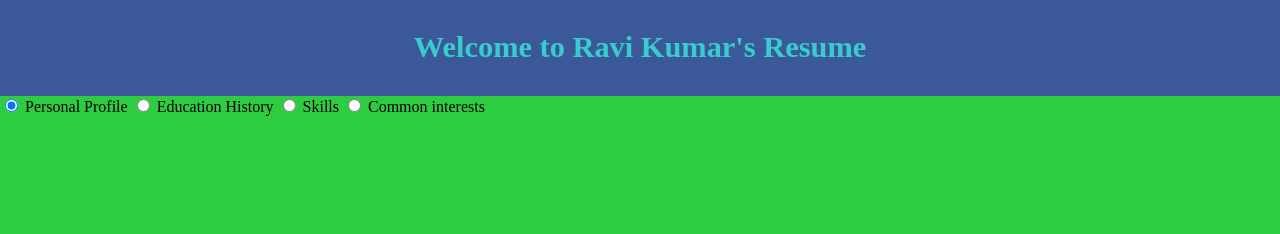
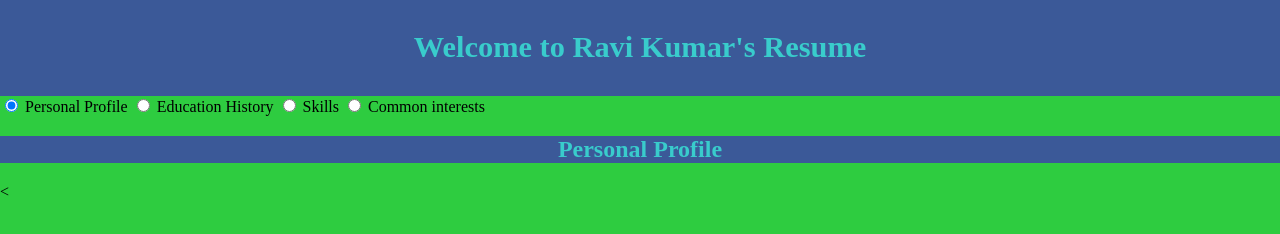
Before and after one commit to p14149650/Website, a plain HTML site: page Index.HTML in a window 1280 px wide. Drawn offline with Linux system fonts and the light colour scheme.

Commit message:
reupdating structure for resume

```diff
--- a/Index.HTML
+++ b/Index.HTML
@@ -23,18 +23,26 @@
 
 <main class="tab_container">
 
-<!--The tabs will represent a navigation structure where the page will display the radio buttons
+<!--The tabs will represent a
+navigation structure where the page will display the radio buttons
 within the input tag
 -->
 <input id="tab1" type="radio" name="tabs" checked>
-<!-- establish a radio button that enables you to click on the personal profile tab -->
 <label for="tab1"><i class="fa fa-code"></i><span>Personal Profile</span></label>
 <input id="tab2" type="radio" name="tabs">
-<!--click on the second link which is education history -->
+
 <label for="tab2"><i class="fa fa-hashtag"></i><span>Education History</span></label>
 <input id="tab3" type="radio" name="tabs">
-<!--click on the third link which is my skills -->
+
  <label for="tab3"><i class="fa fa-bug"></i><span>Skills</span></label>
  <input id="tab4" type="radio" name="tabs">
- <!--click on the fourth link which is my common interests -->
+
  <label for="tab4"><i class="fa fa-bug"></i><span>Common interests</span></label>
+
+ <!-- content for first section personal profile: HTML5 -->
+ <section id="content1" class="tab-content">
+ <header>
+   <h2>Personal Profile</h2>
+ </header>
+
+ <
```
